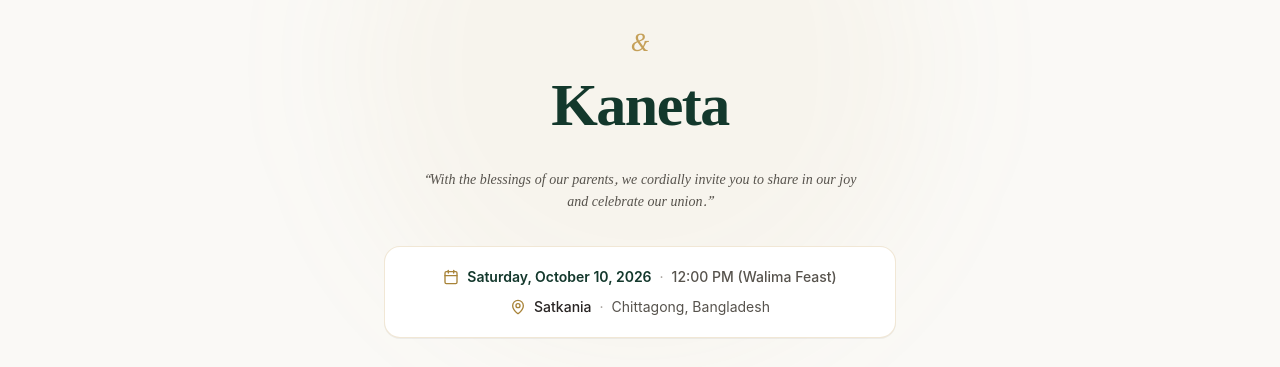
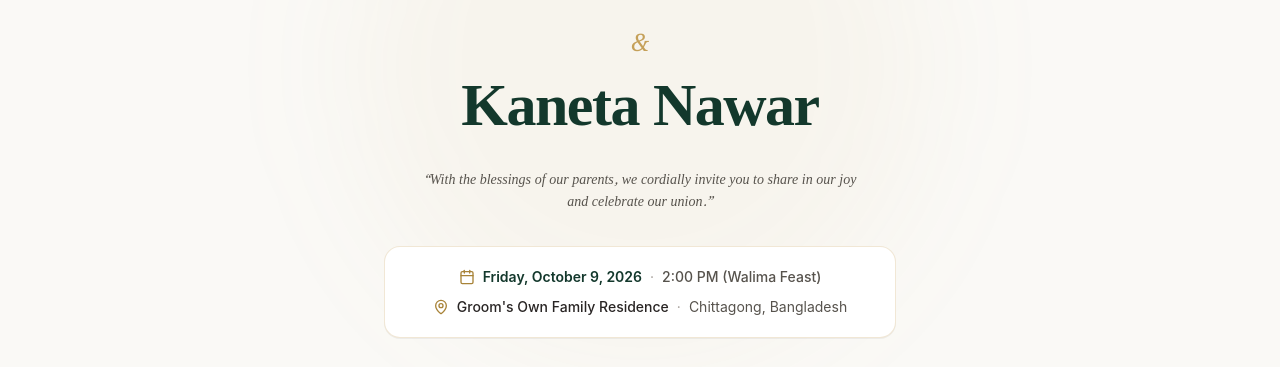
Before and after one commit to a-z-prog/Nikkah-Invitation, a React (Vite) app: page / in a window 1280 px wide. Shown: the part 303-670 px from the top of the page. Built offline with nearby package versions, Linux system fonts and the light colour scheme; no server answers; the database is empty.

Commit message:
chore: update wedding date, time, and attendee info
Adjusted the wedding date to October 9, 2026, and the time to 2:00 PM across components and metadata. Also updated bride and groom profile details.

```diff
--- a/scripts/generate-og.js
+++ b/scripts/generate-og.js
@@ -128,7 +128,7 @@ const svg = `
 
     <!-- Date & Time -->
     <text x="0" y="-6" text-anchor="middle" font-family="Cinzel, 'Plus Jakarta Sans', sans-serif" font-size="16" font-weight="700" fill="url(#goldLight)" letter-spacing="2">
-      SATURDAY, 10 OCTOBER 2026  •  12:00 PM
+      FRIDAY, 9 OCTOBER 2026  •  2:00 PM
     </text>
 
     <!-- Venue Location -->
--- a/src/App.tsx
+++ b/src/App.tsx
@@ -34,11 +34,11 @@ function sanitizeWeddingData(raw: any): WeddingData {
 
   const weddingDate = raw.weddingDate || initialWeddingData.weddingDate;
   const d = new Date(weddingDate);
-  const dateStr = !isNaN(d.getTime()) ? weddingDate.substring(0, 10) : '2026-10-10';
+  const dateStr = !isNaN(d.getTime()) ? weddingDate.substring(0, 10) : '2026-10-09';
   const timeStrEn = !isNaN(d.getTime())
     ? d.toLocaleTimeString('en-US', { hour: 'numeric', minute: '2-digit', hour12: true }) + ' (Walima Feast)'
-    : '12:00 PM (Walima Feast)';
-  const timeStrBn = 'দুপুর ১২:০০ টা (ওয়ালিমা ও প্রীতিভোজ)';
+    : '2:00 PM (Walima Feast)';
+  const timeStrBn = 'দুপুর ২:০০ টা (ওয়ালিমা ও প্রীতিভোজ)';
 
   const venueNameEn = raw.mainVenueEn || initialWeddingData.mainVenueEn;
   const venueNameBn = raw.mainVenueBn || venueNameEn;
--- a/src/components/DigitalCardModal.tsx
+++ b/src/components/DigitalCardModal.tsx
@@ -39,9 +39,9 @@ export const DigitalCardModal: React.FC<DigitalCardModalProps> = ({
   const formattedTime = (lang === 'bn' ? data.events?.[0]?.timeBn : data.events?.[0]?.timeEn) || (
     !isNaN(dateObj.getTime())
       ? (lang === 'bn'
-          ? 'দুপুর ১২:০০ টা (ওয়ালিমা ও প্রীতিভোজ)'
+          ? 'দুপুর ২:০০ টা (ওয়ালিমা ও প্রীতিভোজ)'
           : dateObj.toLocaleTimeString('en-US', { hour: 'numeric', minute: '2-digit', hour12: true }) + ' (Walima Feast)')
-      : (lang === 'bn' ? 'দুপুর ১২:০০ টা (ওয়ালিমা ও প্রীতিভোজ)' : '12:00 PM (Walima Feast)')
+      : (lang === 'bn' ? 'দুপুর ২:০০ টা (ওয়ালিমা ও প্রীতিভোজ)' : '2:00 PM (Walima Feast)')
   );
 
   const currentUrl = typeof window !== 'undefined' ? window.location.href : 'https://ai.studio';
--- a/src/components/Hero.tsx
+++ b/src/components/Hero.tsx
@@ -25,9 +25,9 @@ export const Hero: React.FC<HeroProps> = ({
   const formattedTime = (lang === 'bn' ? data.events?.[0]?.timeBn : data.events?.[0]?.timeEn) || (
     !isNaN(dateObj.getTime())
       ? (lang === 'bn'
-          ? 'দুপুর ১২:০০ টা (ওয়ালিমা ও প্রীতিভোজ)'
+          ? 'দুপুর ২:০০ টা (ওয়ালিমা ও প্রীতিভোজ)'
           : dateObj.toLocaleTimeString('en-US', { hour: 'numeric', minute: '2-digit', hour12: true }) + ' (Walima Feast)')
-      : (lang === 'bn' ? 'দুপুর ১২:০০ টা (ওয়ালিমা ও প্রীতিভোজ)' : '12:00 PM (Walima Feast)')
+      : (lang === 'bn' ? 'দুপুর ২:০০ টা (ওয়ালিমা ও প্রীতিভোজ)' : '2:00 PM (Walima Feast)')
   );
 
   return (
--- a/src/data/initialWeddingData.ts
+++ b/src/data/initialWeddingData.ts
@@ -5,21 +5,21 @@ export const initialWeddingData: WeddingData = {
   groomNameBn: 'মাহমুদুল হাসান রাজিন',
   groomNameEn: 'Mahmudul Hasan Razin',
   groomParentsBn: 'মাওলানা আবদুল আজিজ ও মিসেস মরিয়ম বেগম',
-  groomParentsEn: 'Maulana Abdul Aziz & Mrs. Mariom Begum',
+  groomParentsEn: 'Mawlana Abdul Aziz & Mrs. Mariom Begum',
   groomBioBn: 'অনার্স ৩য় বর্ষের শিক্ষার্থী। বাড়ি: আনিচ বাড়ি, পূর্ব গাটিয়াডেঙ্গা, সাতকানিয়া, চট্টগ্রাম।',
-  groomBioEn: 'Honours 3rd year student. Residence: Anis bari, East Gatiadenga, Satkania, Chattogram.',
+  groomBioEn: 'Nearly 22 Years Old, Alhamdulillah',
   groomPhoto: groomPhotoDefault,
 
   brideNameBn: 'কানেতা',
-  brideNameEn: 'Kaneta',
-  brideParentsBn: '',
-  brideParentsEn: '',
+  brideNameEn: 'Kaneta Nawar',
+  brideParentsBn: 'মোহাম্মদ আবদুল করিম ও মিসেস শবনম মোস্তারী',
+  brideParentsEn: 'Mohammad Abdul Korim & Mrs. Shabnam Mostari',
   brideBioBn: 'পবিত্র সুন্নাহর ছায়াতলে এক পুণ্যময় জীবনের শুভ সূচনা। শান্তি, পারস্পরিক ভালোবাসা ও বরকতময় দাম্পত্য জীবনের জন্য সবার আন্তরিক দোয়া প্রার্থী।',
-  brideBioEn: 'Beginning a righteous journey under the divine shade of Sunnah. Seeking your sincere prayers for peace, love, and barakah.',
+  brideBioEn: 'Ichamati, West Dhemsha, Satkania, Chittagong.',
   bridePhoto: '',
 
   monogram: 'R & K',
-  weddingDate: '2026-10-10T12:00:00', // User selected date: 10/10/2026, 12:00 PM
+  weddingDate: '2026-10-09T14:00:00', // Friday, 9 October 2026, 2:00 PM
   weddingTaglineBn: 'পবিত্র সুন্নতি বন্ধন ও শুভ ওয়ালিমা উপলক্ষে দুটি হৃদয়ের শুভ সূচনা',
   weddingTaglineEn: 'United in Sunnah & Walima celebration under the divine blessings of Allah',
   blessingHeaderBn: 'বিসমিল্লাহির রাহমানির রাহিম',
@@ -33,27 +33,27 @@ export const initialWeddingData: WeddingData = {
   propheticDuaEn: 'May Allah bless you, shower His blessings upon you, and unite you both in goodness.',
 
   mainVenueBn: 'সাতকানিয়া, চট্টগ্রাম',
-  mainVenueEn: 'Satkania',
+  mainVenueEn: "Groom's Own Family Residence",
   mainVenueCityBn: 'চট্টগ্রাম, বাংলাদেশ',
   mainVenueCityEn: 'Chittagong, Bangladesh',
 
-  contactPhone1: '01874753644',
-  contactName1: "Maulana Abdul Aziz (Groom's Father)",
-  contactPhone2: '',
-  contactName2: '',
+  contactPhone1: '01874-753644',
+  contactName1: "Mawlana Abdul Aziz (Groom's Father)",
+  contactPhone2: '01301-538578',
+  contactName2: "Mohammad Abdullah (Bride's Brother)",
 
   events: [
     {
       id: 'walima',
       nameBn: 'ওয়ালিমা ও প্রীতিভোজ',
       nameEn: 'Walima Feast',
-      dateStr: '2026-10-10',
-      timeBn: 'দুপুর ১২:০০ টা (ওয়ালিমা ও প্রীতিভোজ)',
-      timeEn: '12:00 PM (Walima Ceremony & Feast)',
-      venueNameBn: 'সাতকানিয়া',
-      venueNameEn: 'Satkania',
+      dateStr: '2026-10-09',
+      timeBn: 'দুপুর ২:০০ টা (ওয়ালিমা ও প্রীতিভোজ)',
+      timeEn: '2:00 PM (Walima Feast)',
+      venueNameBn: 'সাতকানিয়া, চট্টগ্রাম',
+      venueNameEn: "Groom's Own Family Residence",
       addressBn: 'আনিচ বাড়ি, পূর্ব গাটিয়াডেঙ্গা, সাতকানিয়া, চট্টগ্রাম',
-      addressEn: 'Anis bari, East Gatiadenga, Satkania, Chattogram, Bangladesh',
+      addressEn: 'Anis bari, East Gatiadenga, Satkania, Chattogram.',
       mapLink: 'https://www.google.com/maps?q=22.1110825,92.0374952',
       dressCodeBn: 'শালীন সাদা, অফ-হোয়াইট, ক্রিম ও মার্জিত ইসলামিক পোশাক',
       dressCodeEn: 'Modest Elegant White, Cream & Traditional Formal',
```
Also changed, not shown: public/og-preview.jpg.
